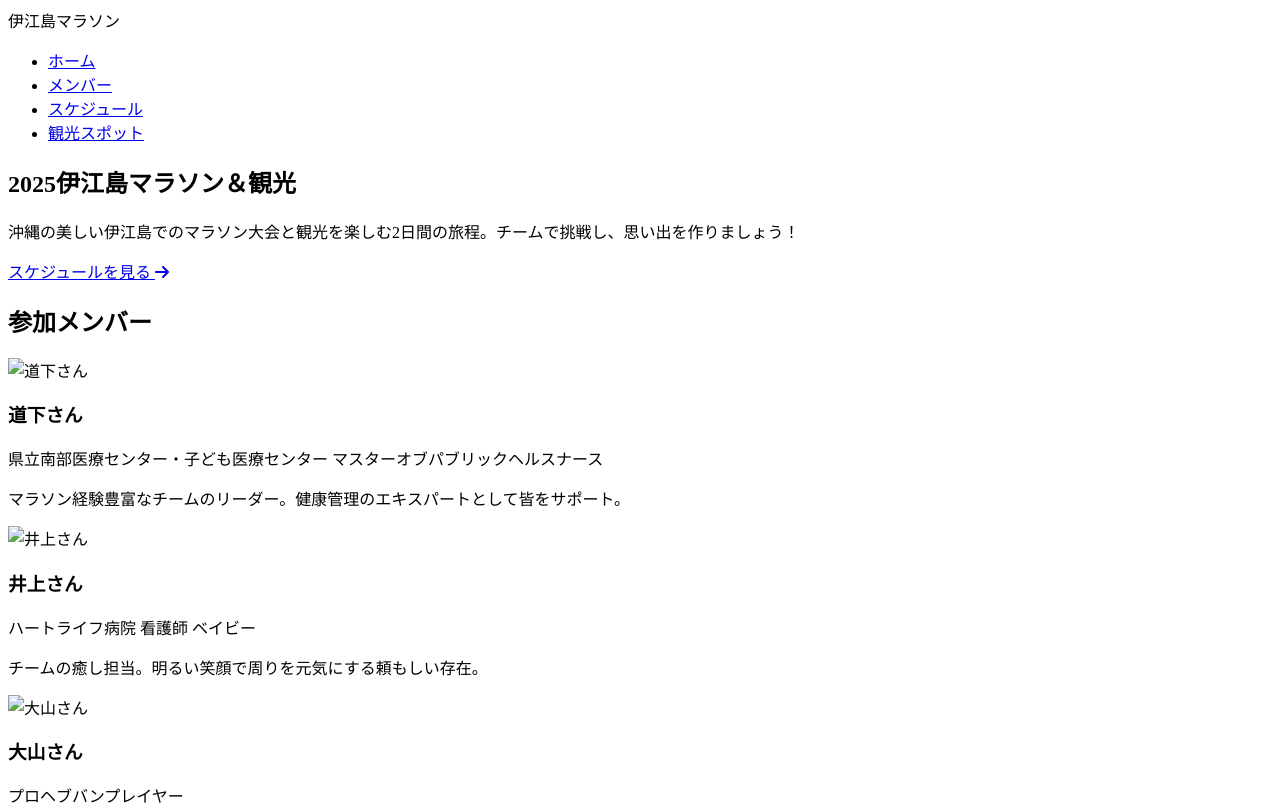
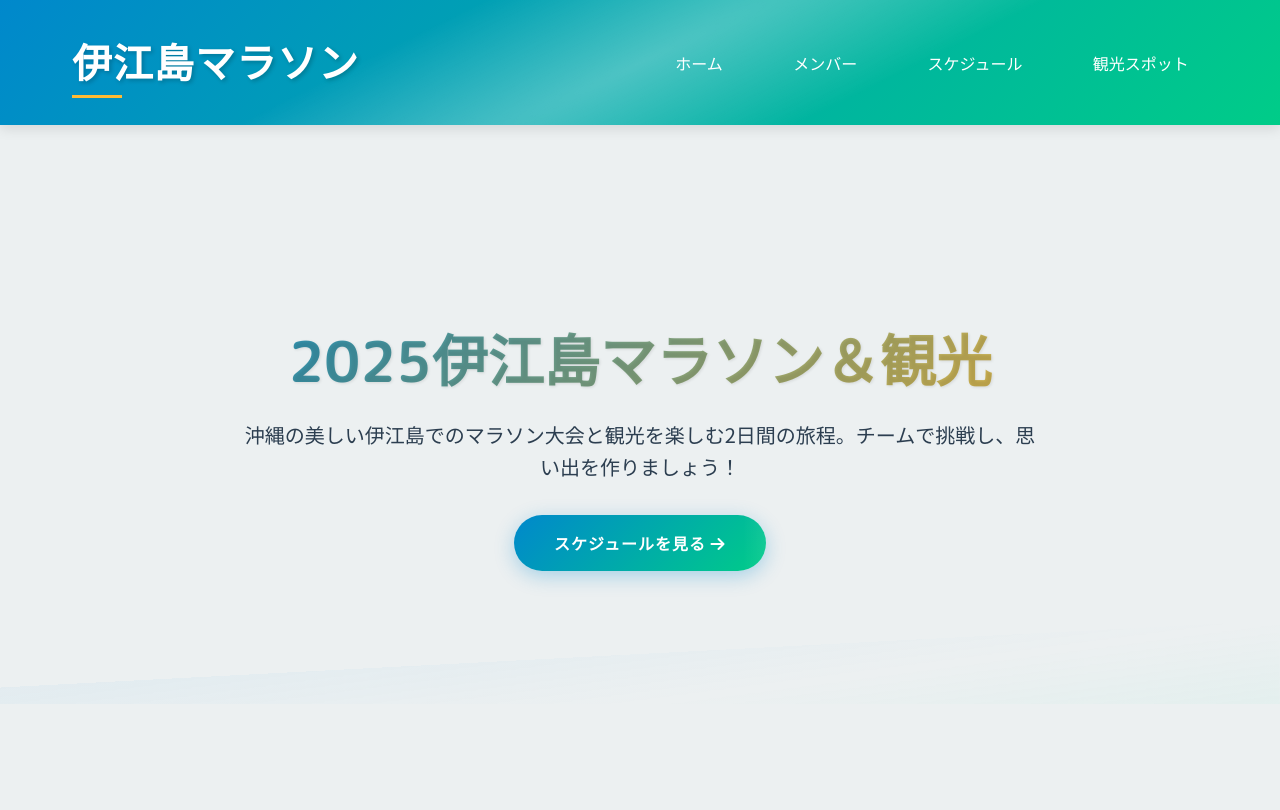
Before and after one commit to Hiroki420/marathon, a plain HTML site: page index.html in a window 1280 px wide. Shown: the top 810 px of the page. Drawn offline with nearby package versions, Linux system fonts and the light colour scheme.

Commit message:
Update styles.css

````diff
--- a/styles.css
+++ b/styles.css
@@ -1,144 +1,282 @@
-# 伊江島マラソンサイト - CSS・JS実装ガイド
+/* 伊江島マラソンWebサイト スタイルシート */
 
-このガイドでは、伊江島マラソンサイトにデザイン性を追加するためのCSS実装と、スクロールアニメーションを実現するためのJavaScriptの組み込み方法を説明します。
+/* グラデーションとカラーパレットの定義 */
+:root {
+    --primary: #0088cc;
+    --primary-light: #33aaee;
+    --secondary: #00cc88;
+    --secondary-light: #33eebb;
+    --accent: #ffbb33;
+    --accent-light: #ffdd77;
+    --dark: #2c3e50;
+    --light: #ecf0f1;
+    --text: #34495e;
+    --subtle: rgba(44, 62, 80, 0.05);
+}
 
-## GitHubでの実装手順
+/* 基本スタイル */
+* {
+    margin: 0;
+    padding: 0;
+    box-sizing: border-box;
+    font-family: 'Noto Sans JP', sans-serif;
+}
 
-### 1. CSSファイルの作成
+body {
+    background-color: var(--light);
+    color: var(--text);
+    overflow-x: hidden;
+    position: relative;
+}
 
-1. GitHubリポジトリで「Add file」→「Create new file」を選択
-2. ファイル名に `styles.css` と入力
-3. 提供したCSSコードをコピー＆ペーストします
-4. 「Commit new file」ボタンをクリックして保存
+body::before {
+    content: "";
+    position: fixed;
+    top: 0;
+    left: 0;
+    width: 100%;
+    height: 100%;
+    background-image: url('/api/placeholder/1920/1080');
+    background-size: cover;
+    background-position: center;
+    opacity: 0.1;
+    z-index: -1;
+    background-attachment: fixed;
+}
 
-### 2. HTMLファイルの更新
+.container {
+    max-width: 1200px;
+    margin: 0 auto;
+    padding: 2rem;
+}
 
-既存のHTMLファイル（index.html）を更新して、新しいCSSファイルをリンクし、JavaScriptを追加します：
+/* ヘッダースタイル */
+header {
+    background: linear-gradient(135deg, var(--primary), var(--secondary));
+    color: white;
+    padding: 2rem 0;
+    margin-bottom: 3rem;
+    box-shadow: 0 4px 12px rgba(0,0,0,0.1);
+    position: relative;
+    overflow: hidden;
+}
 
-1. index.htmlファイルをクリック
-2. 編集ボタン（鉛筆アイコン）をクリック
-3. `<head>` タグ内に以下のリンクを追加（既存のスタイルの代わりに）：
+header::before {
+    content: "";
+    position: absolute;
+    top: -50%;
+    left: -50%;
+    width: 200%;
+    height: 200%;
+    background: radial-gradient(ellipse at center, rgba(255,255,255,0.3) 0%, rgba(255,255,255,0) 70%);
+    animation: shimmer 15s infinite linear;
+    pointer-events: none;
+}
 
-```html
+@keyframes shimmer {
+    from {
+        transform: rotate(0deg);
+    }
+    to {
+        transform: rotate(360deg);
+    }
+}
 
-```
+.header-container {
+    display: flex;
+    justify-content: space-between;
+    align-items: center;
+    max-width: 1200px;
+    margin: 0 auto;
+    padding: 0 2rem;
+}
 
-4. `</body>` タグの直前に以下のJavaScriptコードを追加：
+.logo {
+    font-size: 2.5rem;
+    font-weight: 800;
+    letter-spacing: 1px;
+    position: relative;
+    font-family: 'M PLUS Rounded 1c', sans-serif;
+    text-shadow: 2px 2px 4px rgba(0,0,0,0.2);
+    transition: all 0.5s ease;
+}
 
-```html
+.logo::after {
+    content: "";
+    position: absolute;
+    bottom: -5px;
+    left: 0;
+    width: 50px;
+    height: 3px;
+    background-color: var(--accent);
+    transition: width 0.3s ease;
+}
 
-document.addEventListener('DOMContentLoaded', function() {
-    // 各セクションにfade-inクラスを追加
-    const sections = document.querySelectorAll('.members-section, .schedule-section, .location-section');
-    sections.forEach(section => {
-        section.classList.add('fade-in');
-    });
+.logo:hover {
+    transform: scale(1.05);
+    text-shadow: 3px 3px 6px rgba(0,0,0,0.3);
+}
 
-    // スクロール時のアニメーション
-    function checkScroll() {
-        const fadeElements = document.querySelectorAll('.fade-in');
-        fadeElements.forEach(element => {
-            const elementTop = element.getBoundingClientRect().top;
-            const windowHeight = window.innerHeight;
-            if (elementTop < windowHeight - 100) {
-                element.classList.add('visible');
-            }
-        });
+.logo:hover::after {
+    width: 100%;
+}
 
-        // タイムラインアイテムのアニメーション
-        const timelineItems = document.querySelectorAll('.timeline-item');
-        timelineItems.forEach(item => {
-            const itemTop = item.getBoundingClientRect().top;
-            if (itemTop < window.innerHeight - 50) {
-                item.classList.add('visible');
-            }
-        });
-    }
+/* ナビゲーションスタイル */
+nav ul {
+    display: flex;
+    list-style: none;
+    gap: 2rem;
+}
 
-    // 初回チェック
-    checkScroll();
+nav a {
+    color: white;
+    text-decoration: none;
+    padding: 0.6rem 1.2rem;
+    border-radius: 30px;
+    transition: all 0.4s ease;
+    position: relative;
+    overflow: hidden;
+    z-index: 1;
+}
 
-    // スクロール時にチェック
-    window.addEventListener('scroll', checkScroll);
+nav a::before {
+    content: "";
+    position: absolute;
+    bottom: 0;
+    left: 0;
+    width: 100%;
+    height: 0;
+    background: var(--accent);
+    transition: height 0.3s ease;
+    z-index: -1;
+    opacity: 0.1;
+    border-radius: 30px;
+}
 
-    // タブの切り替え
-    const dayTabs = document.querySelectorAll('.day-tab');
-    const scheduleContents = document.querySelectorAll('.schedule-content');
+nav a:hover {
+    transform: translateY(-3px);
+}
 
-    dayTabs.forEach(tab => {
-        tab.addEventListener('click', () => {
-            const day = tab.getAttribute('data-day');
+nav a:hover::before {
+    height: 100%;
+    opacity: 0.2;
+}
 
-            // タブのアクティブ状態を切り替え
-            dayTabs.forEach(t => t.classList.remove('active'));
-            tab.classList.add('active');
+/* ヒーローセクション */
+.hero {
+    text-align: center;
+    margin: 4rem 0;
+    position: relative;
+    padding: 6rem 0;
+    overflow: hidden;
+}
 
-            // コンテンツの表示を切り替え
-            scheduleContents.forEach(content => {
-                content.classList.remove('active');
-                if (content.id === day) {
-                    content.classList.add('active');
-                }
-            });
+.hero::after {
+    content: "";
+    position: absolute;
+    bottom: -50px;
+    left: 0;
+    width: 100%;
+    height: 100px;
+    background: linear-gradient(to bottom right, var(--primary-light) 0%, transparent 50%, var(--secondary-light) 100%);
+    opacity: 0.05;
+    transform: skewY(-3deg);
+}
 
-            // タイムラインアイテムのアニメーションをリセット
-            const timelineItems = document.querySelectorAll(`#${day} .timeline-item`);
-            timelineItems.forEach((item, index) => {
-                item.classList.remove('visible');
-                setTimeout(() => {
-                    item.classList.add('visible');
-                }, index * 100);
-            });
-        });
-    });
-});
+.hero h1 {
+    font-size: 3.5rem;
+    margin-bottom: 1rem;
+    background: linear-gradient(135deg, var(--primary), var(--accent));
+    -webkit-background-clip: text;
+    background-clip: text;
+    color: transparent;
+    animation: fadeInUp 1s ease;
+    font-family: 'M PLUS Rounded 1c', sans-serif;
+    text-shadow: 1px 1px 3px rgba(0,0,0,0.1);
+}
 
-```
+.hero p {
+    font-size: 1.25rem;
+    max-width: 800px;
+    margin: 0 auto 2rem;
+    line-height: 1.6;
+    color: var(--dark);
+    animation: fadeInUp 1s ease 0.2s both;
+}
 
-5. 「Commit changes」ボタンをクリックして保存
+/* アクションボタン */
+.cta-button {
+    display: inline-block;
+    padding: 1rem 2.5rem;
+    background: linear-gradient(135deg, var(--primary), var(--secondary));
+    color: white;
+    border-radius: 50px;
+    font-weight: bold;
+    text-decoration: none;
+    box-shadow: 0 5px 20px rgba(0, 136, 204, 0.3);
+    transition: all 0.4s cubic-bezier(0.175, 0.885, 0.32, 1.275);
+    animation: bounceIn 1s ease 0.4s both;
+    position: relative;
+    overflow: hidden;
+    letter-spacing: 1px;
+}
 
-### 3. フォントの追加
+.cta-button:hover {
+    transform: translateY(-5px) scale(1.03);
+    box-shadow: 0 10px 30px rgba(0, 136, 204, 0.4);
+}
 
-Google Fontsを使用するために、HTMLの`<head>`セクションに以下のコードを追加します：
+.cta-button::before {
+    content: "";
+    position: absolute;
+    top: 0;
+    left: -100%;
+    width: 100%;
+    height: 100%;
+    background: linear-gradient(90deg, transparent, rgba(255,255,255,0.4), transparent);
+    animation: shine 3s infinite;
+}
 
-```html
+@keyframes shine {
+    0% { left: -100%; }
+    20% { left: 100%; }
+    100% { left: 100%; }
+}
 
+/* セクションタイトル */
+.section-title {
+    text-align: center;
+    font-size: 2.5rem;
+    margin-bottom: 3rem;
+    position: relative;
+    display: inline-block;
+    left: 50%;
+    transform: translateX(-50%);
+}
 
+.section-title::after {
+    content: "";
+    position: absolute;
+    bottom: -10px;
+    left: 0;
+    width: 100%;
+    height: 3px;
+    background: linear-gradient(90deg, var(--primary), var(--secondary));
+}
 
-```
+/* メンバーセクション */
+.members-section {
+    margin: 6rem 0;
+    position: relative;
+}
 
-### 4. 実際の画像の追加（オプション）
+.members-grid {
+    display: grid;
+    grid-template-columns: repeat(auto-fit, minmax(250px, 1fr));
+    gap: 2rem;
+    margin-top: 3rem;
+}
 
-プレースホルダー画像を実際の写真に置き換える場合：
-
-1. 画像ファイルをGitHubリポジトリにアップロード（「Add file」→「Upload files」）
-2. 画像は「images」フォルダを作成して整理するのがおすすめです
-3. HTMLファイル内の画像パスを更新します：
-   - `/api/placeholder/400/400` を `images/あなたの画像ファイル名.jpg` などに変更
-
-## スタイルのカスタマイズ
-
-### カラーテーマの変更
-
-styles.cssファイルの先頭にある`:root`セクションで色を変更できます：
-
-```css
-:root {
-    --primary: #色コード;
-    --primary-light: #色コード;
-    --secondary: #色コード;
-    --secondary-light: #色コード;
-    --accent: #色コード;
-    /* 他の色も同様に変更可能 */
-}
-```
-
-### アニメーション効果の調整
-
-より強いアニメーション効果が欲しい場合は、以下のセクションの値を調整します：
-
-```css
-.member-card:hover {
-    transform: translateY(-15px) scale(1.03); /* 値を大きくするとより強い効果になります */
-}
-```
+.member-card {
+    background-color: white;
+    border-radius
````
